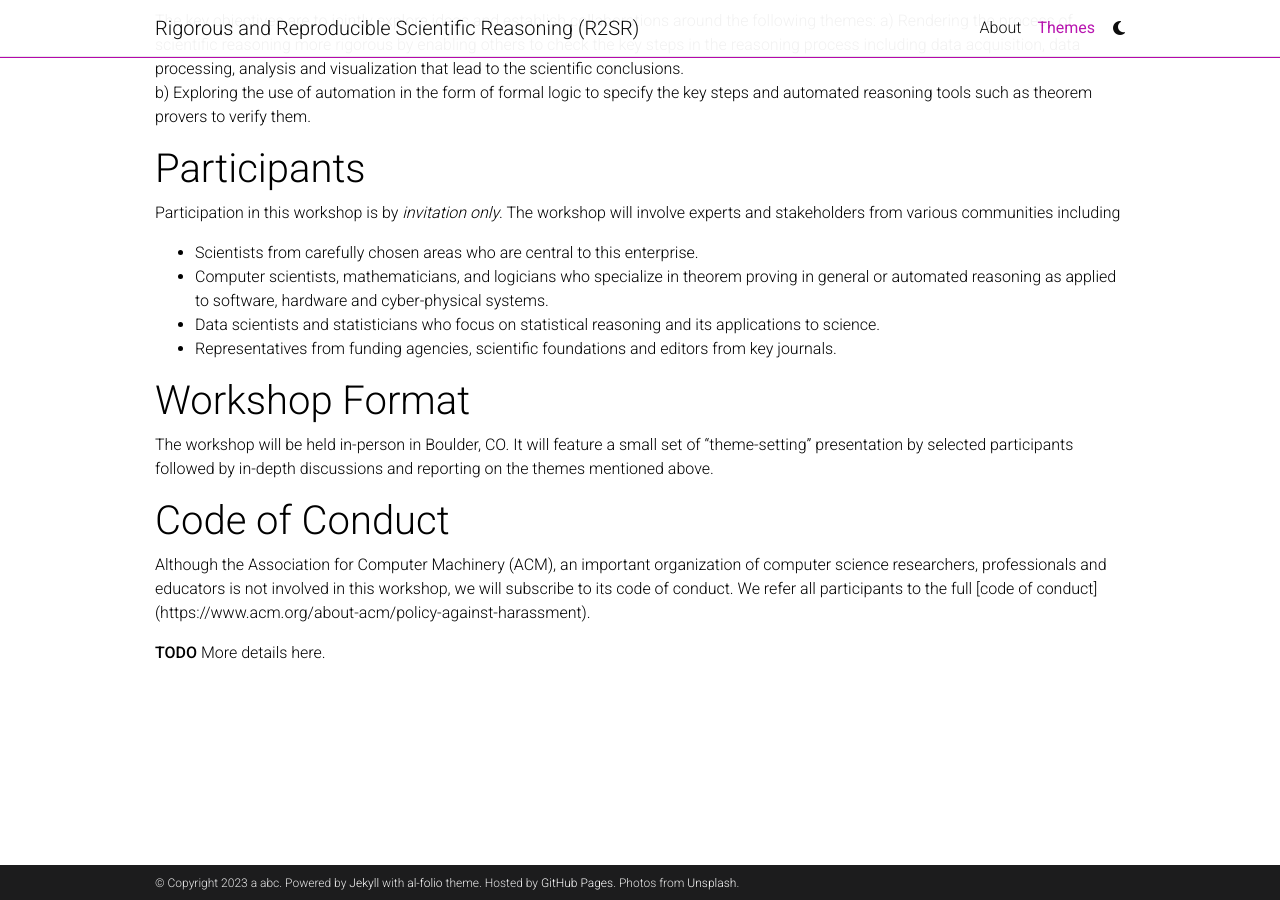
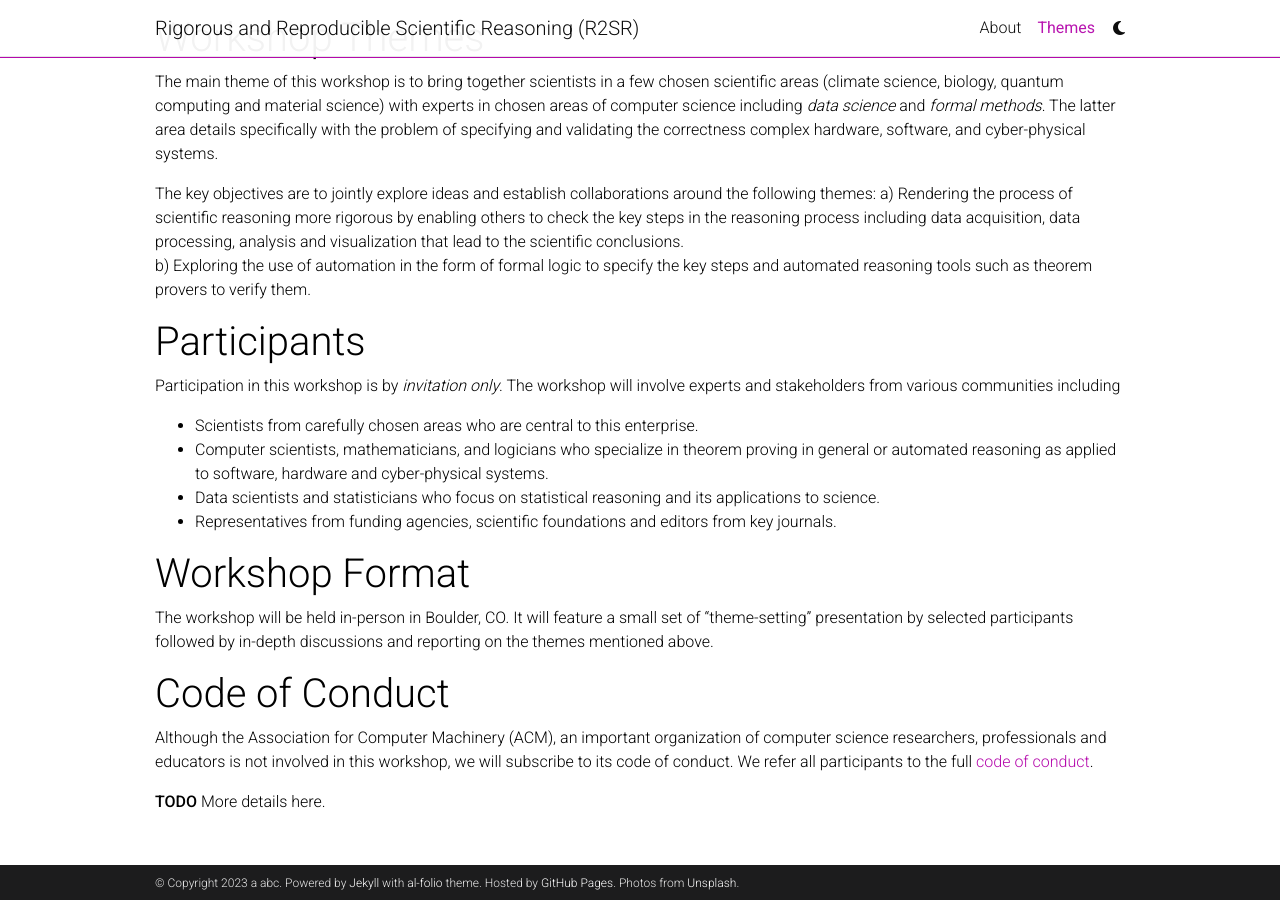
Before and after one commit to r2sr/r2sr.github.io, a Jekyll site: the page built from _pages/themes.md, in a window 1280 px wide and 900 px high, scrolled down 861 px. Built offline with Jekyll 4.4.1, drawn with Linux system fonts in a browser that asks for light colours; comment, search, counter and statistics services are not loaded; a style sheet for code colours, icons or effects is not loaded; some of the changed lines change nothing that is shown; some of the changed text lies outside the part shown.

Commit message:
adding some changes

```diff
--- a/_pages/themes.md
+++ b/_pages/themes.md
@@ -7,7 +7,14 @@
 nav_order: 2
 ---
 
-# Motivation
+## Contents
+  - [Motivation](#motivation)
+  - [Workshop Themes](#workshop-themes)
+  - [Participants](#participants)
+  - [Workshop Format](#workshop-format)
+  - [Code of Conduct](#code-of-conduct)
+
+## Motivation
 
 Modern science relies intimately on the use of automation in the form of
 sophisticated instruments and sensors for data-acquisition, sophisticated models
@@ -72,6 +79,6 @@
 # Code of Conduct
 
 Although the Association for Computer Machinery (ACM), an important organization of computer science researchers, professionals and educators is not involved in this workshop, we will subscribe to its
-code of conduct.  We refer all participants to the full [code of conduct] (https://www.acm.org/about-acm/policy-against-harassment).
+code of conduct.  We refer all participants to the full [code of conduct](https://www.acm.org/about-acm/policy-against-harassment).
 
 __TODO__ More details here.
```
